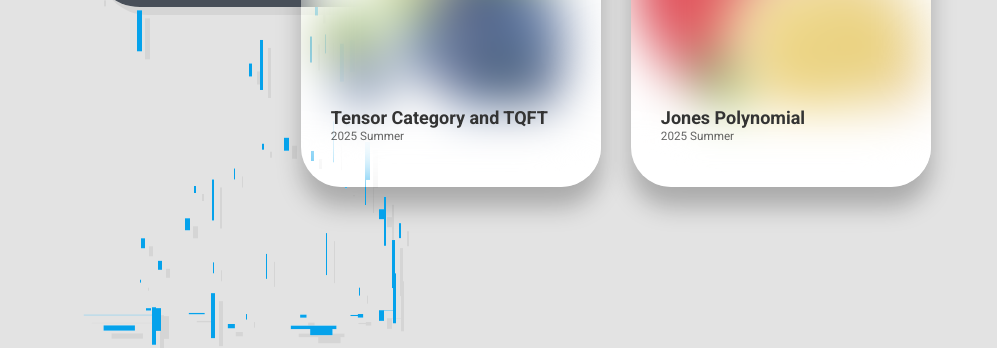
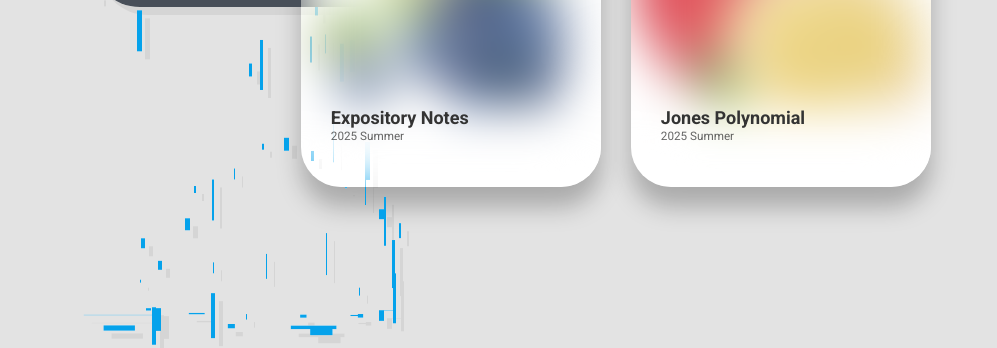
Before and after one commit to cesail/cesail.github.io, a Jekyll site: the page projects/index.html, which Jekyll copies as it is, in a window 1280 px wide. Shown: the part 388-736 px from the top of the page, without its empty margins (0-997 px from the left). Built offline with Jekyll 4.4.1, drawn with Linux system fonts in a browser that asks for light colours; some web fonts are replaced.

Commit message:
modified project description

```diff
--- a/projects/index.html
+++ b/projects/index.html
@@ -12,7 +12,10 @@
     <meta charset="UTF-8">
     <meta http-equiv="X-UA-Compatible" content="IE=edge">
     <meta name="viewport" content="width=device-width, initial-scale=1">
-
+    <link rel="stylesheet" href="https://cdn.jsdelivr.net/npm/katex@0.16.4/dist/katex.min.css" />
+    <script defer src="https://cdn.jsdelivr.net/npm/katex@0.16.4/dist/katex.min.js"></script>
+    <script defer src="https://cdn.jsdelivr.net/npm/katex@0.16.4/dist/contrib/auto-render.min.js"
+        onload="renderMathInElement(document.body);"></script>
 
     <!--
     <link rel="stylesheet" href="{{ "/assets/css/style.css?v=" | append: site.github.build_revision | relative_url }}">
@@ -64,10 +67,10 @@
       <div class="card">
             <div class="imgBx" style="--img:url('/projects/img1.jpg')"></div>
             <div class="content">
-                <h3>Tensor Category and TQFT<br/><span>2025 Summer</span></h3><br>
+                <h3>Expository Notes<br/><span>2025 Summer</span></h3><br>
                 <br>
                 <p>
-                  Preliminary Exam reading project
+                  <br></br>
                 </p>
             </div>
       </div>
```
Also changed, not shown: other parts of projects/index.html (+2 -1 lines).
